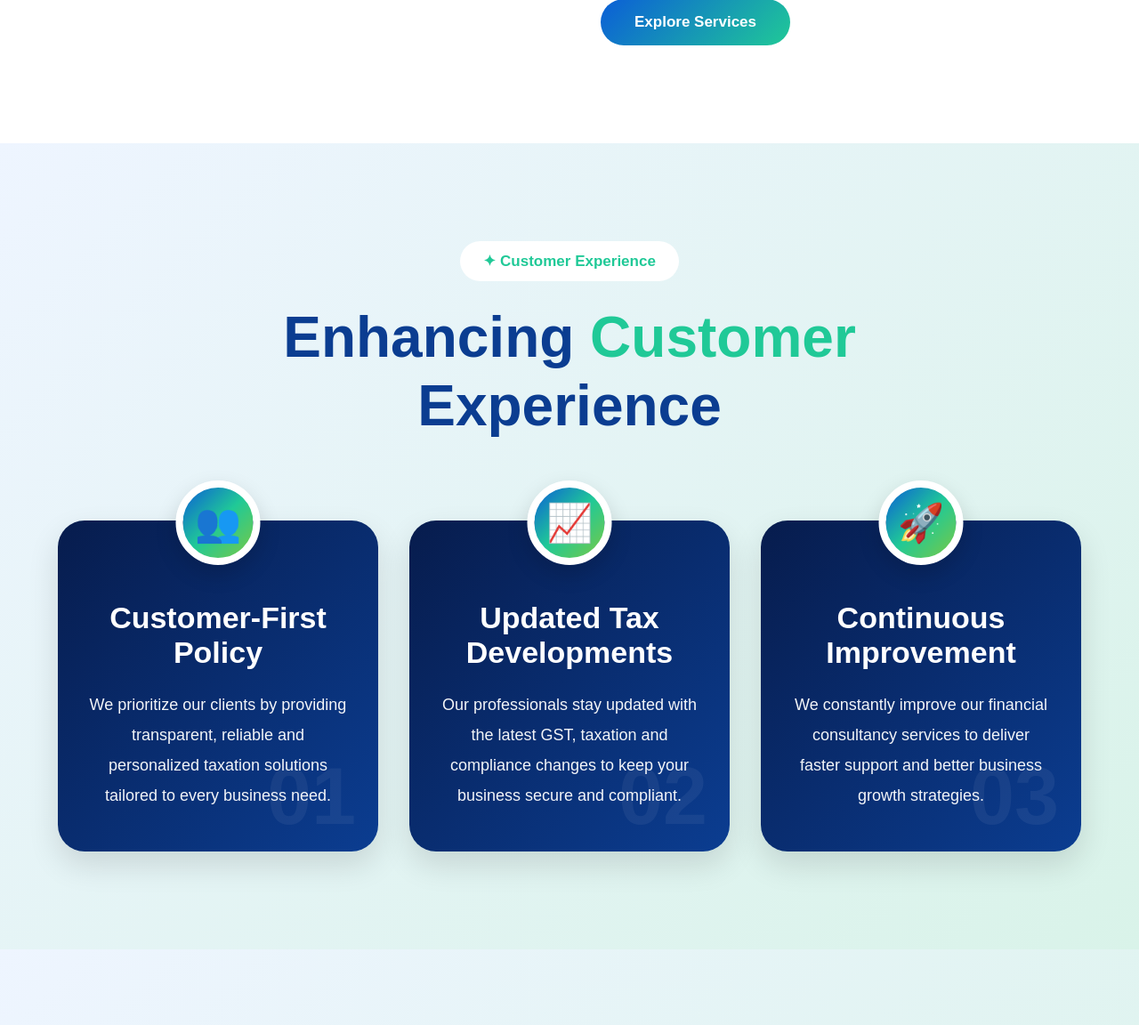
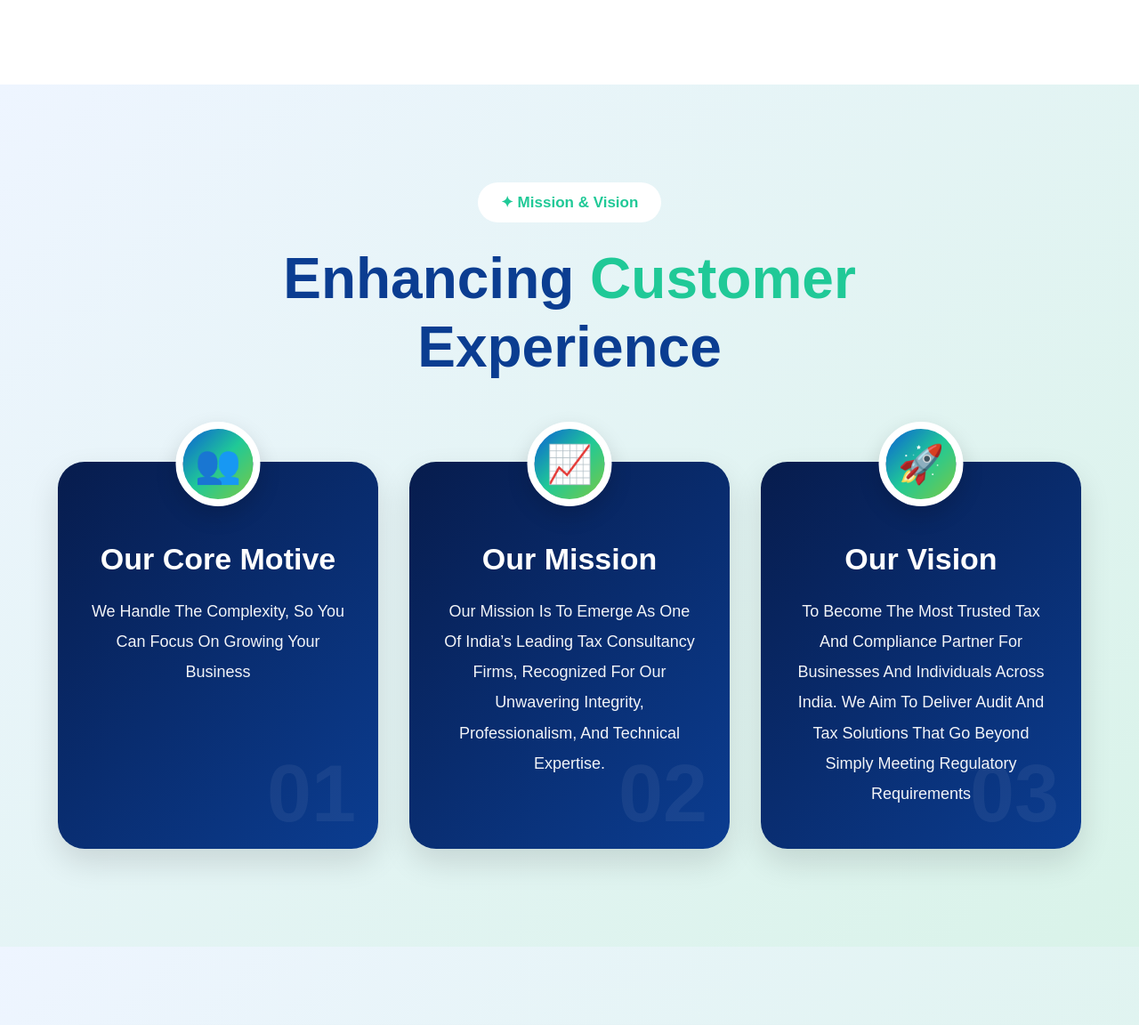
Before and after one commit to SulekhaStalin/nexgentax, a Django app: page / in a window 1280 px wide. Shown: the part 4788-5940 px from the top of the page at 89% size. Run offline with Django 5.2, Linux system fonts and the light colour scheme.

Commit message:
Updated header layout

```diff
--- a/consultancy/templates/index.html
+++ b/consultancy/templates/index.html
@@ -130,7 +130,7 @@ Support In Tax, Compliance, And Regulatory Services
 
             <h2>
                 Your Trusted Partner <br> in
-                <span>Tax </span> & <br><span> Compliance</span>
+                Tax  & <br><span> Compliance</span>
             </h2>
 
             <p class="why-desc">
@@ -335,8 +335,7 @@ alt="Financial Consultancy"
             <span class="about-tag">✦ About Us</span>
 
             <h2>
-                Minimize Your Tax And <br>
-                Maximize Your Savings
+                Simplifying Taxes, Empowering Growth
             </h2>
 
             <p>
@@ -370,7 +369,7 @@ alt="Financial Consultancy"
     <div class="experience-top">
 
         <span class="experience-tag">
-            ✦ Customer Experience
+            ✦ Mission & Vision
         </span>
 
         <h2>
@@ -390,12 +389,10 @@ alt="Financial Consultancy"
                 👥
             </div>
 
-            <h3>Customer-First Policy</h3>
+            <h3>Our Core Motive</h3>
 
             <p>
-                We prioritize our clients by providing transparent,
-                reliable and personalized taxation solutions tailored
-                to every business need.
+                We Handle The Complexity, So You Can Focus On Growing Your Business
             </p>
 
             <span class="experience-number">01</span>
@@ -410,12 +407,11 @@ alt="Financial Consultancy"
                 📈
             </div>
 
-            <h3>Updated Tax Developments</h3>
+            <h3>Our Mission</h3>
 
             <p>
-                Our professionals stay updated with the latest GST,
-                taxation and compliance changes to keep your business
-                secure and compliant.
+                Our Mission Is To Emerge As One Of India’s Leading Tax Consultancy Firms, Recognized
+                For Our Unwavering Integrity, Professionalism, And Technical Expertise.
             </p>
 
             <span class="experience-number">02</span>
@@ -430,12 +426,12 @@ alt="Financial Consultancy"
                 🚀
             </div>
 
-            <h3>Continuous Improvement</h3>
+            <h3>Our Vision</h3>
 
             <p>
-                We constantly improve our financial consultancy
-                services to deliver faster support and better
-                business growth strategies.
+                To Become The Most Trusted Tax And Compliance Partner For Businesses And
+                Individuals Across India. We Aim To Deliver Audit And Tax Solutions That Go Beyond
+                Simply Meeting Regulatory Requirements
             </p>
 
             <span class="experience-number">03</span>
@@ -501,7 +497,7 @@ alt="Financial Consultancy"
     <div class="testimonial-heading">
 
 
-        <span class="about-tag">✦ CLIENT Review</span>
+        <span class="about-tag">✦ CLIENT REVIEWS</span>
         <h2>What Our Clients Say About Us</h2>
         <p>
             Trusted by businesses and individuals across India for taxation and financial services.
```
